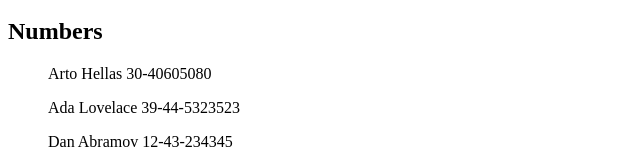
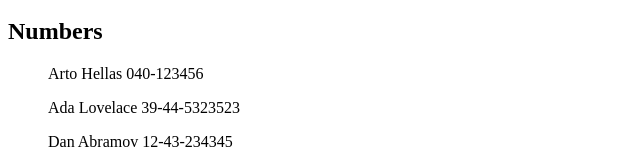
Before and after one commit to martineznacho4/FullStackOpen, a React (Vite) app in the folder part2/: page / in a window 1280 px wide. Shown: the part 212-367 px from the top of the page, without its empty margins (0-640 px from the left). Built offline with nearby package versions, Linux system fonts and the light colour scheme; data requests are answered from the project's data file.

Commit message:
exercise 2.11

```diff
--- /dev/null
+++ b/part2/db.json
@@ -0,0 +1,24 @@
+{
+    "persons":[
+        {
+            "name": "Arto Hellas",
+            "number": "040-123456",
+            "id" : "1"
+        },
+        {
+            "name": "Ada Lovelace",
+            "number": "39-44-5323523",
+            "id": "2"
+        },
+        {
+            "name": "Dan Abramov",
+            "number": "12-43-234345",
+            "id": "3"
+        },
+        {
+            "name": "Mary Poppendieck",
+            "number": "39-23-6423122",
+            "id": "4"
+        }
+    ]
+}
--- a/part2/package.json
+++ b/part2/package.json
@@ -7,9 +7,12 @@
     "dev": "vite",
     "build": "vite build",
     "lint": "eslint .",
-    "preview": "vite preview"
+    "preview": "vite preview",
+    "server": "json-server -p3001 --watch db.json"
   },
   "dependencies": {
+    "axios": "^1.7.7",
+    "json-server": "^1.0.0-beta.3",
     "react": "^18.3.1",
     "react-dom": "^18.3.1"
   },
--- a/part2/src/App.jsx
+++ b/part2/src/App.jsx
@@ -1,15 +1,19 @@
-import { useState } from "react";
+import { useState, useEffect } from "react";
 import Filter from "./components/Filter";
 import PersonForm from "./components/PersonForm";
 import PersonRender from "./components/PersonRender";
+import axios from "axios";
 
 const App = () => {
-	const [persons, setPersons] = useState([
-		{ name: "Arto Hellas", number: "30-40605080", id: 1 },
-		{ name: "Ada Lovelace", number: "39-44-5323523", id: 2 },
-		{ name: "Dan Abramov", number: "12-43-234345", id: 3 },
-		{ name: "Mary Poppendieck", number: "39-23-6423122", id: 4 },
-	]);
+	useEffect(() => {
+		axios
+		.get("http://localhost:3001/persons")
+		.then((response) => {
+			setPersons(response.data);
+		});
+	}, []);
+
+	const [persons, setPersons] = useState([]);
 	const [newName, setNewName] = useState("");
 	const [newNumber, setNewNumber] = useState("");
 	const [isFiltered, setIsFiltered] = useState(false);
```
Also changed, not shown: 1 other file (tests, documents, lock files or other folders).
